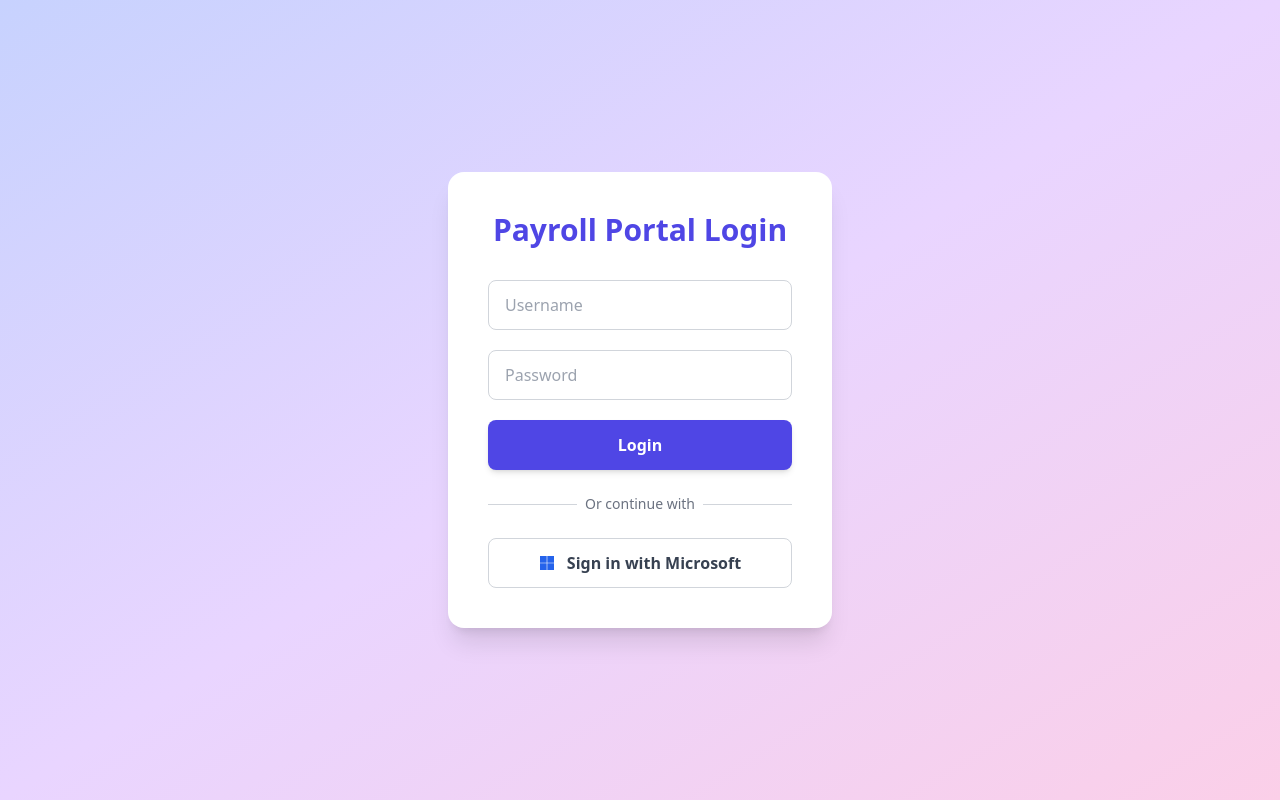
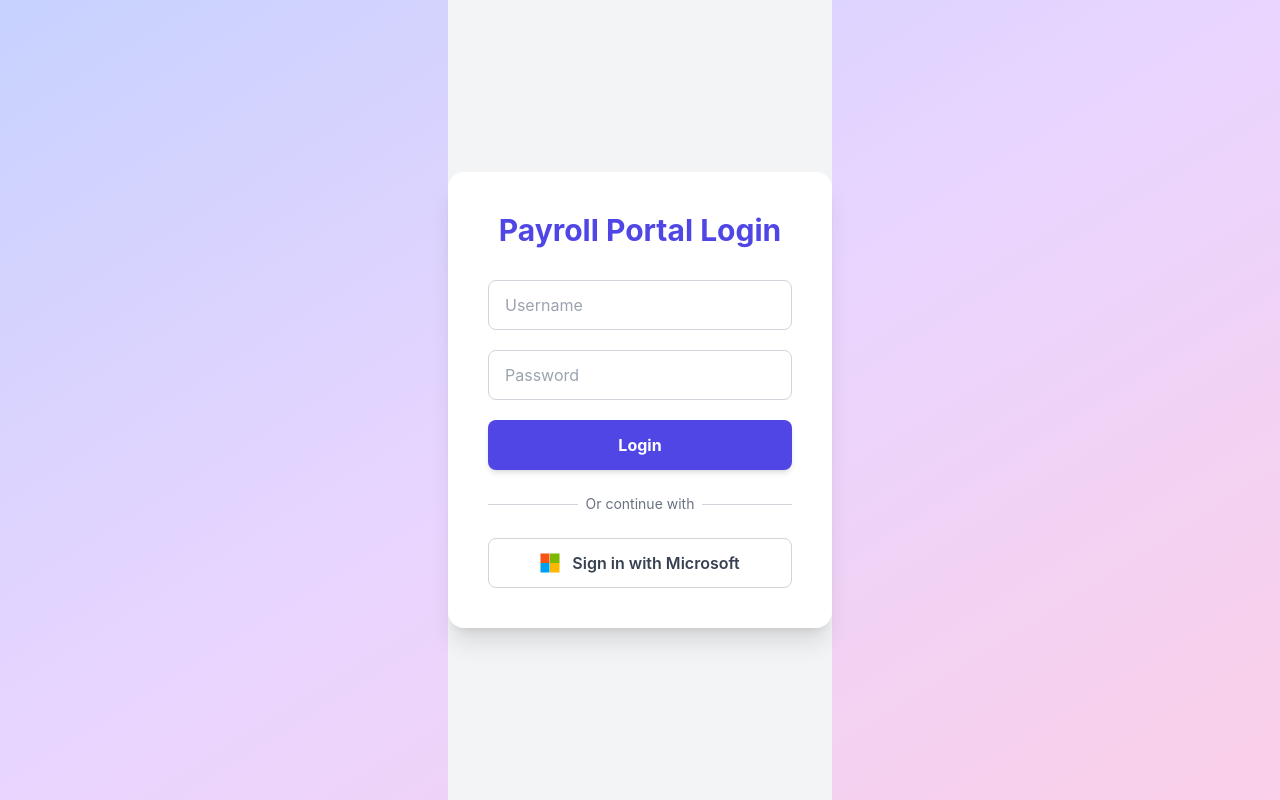
Before and after one commit to ManasLalwaniRev/SUMA_PYRL, a React (Vite) app: page / in a window 1280 px wide. Built offline with nearby package versions, Linux system fonts and the light colour scheme; no server answers.

Commit message:
Backend Fix

```diff
--- a/src/components/LoginPage.jsx
+++ b/src/components/LoginPage.jsx
@@ -1,9 +1,98 @@
-// src/components/LoginPage.jsx
+// // src/components/LoginPage.jsx
 
-import { useState } from 'react';
-import { FaMicrosoft } from 'react-icons/fa';
+// import { useState } from 'react';
+// import { FaMicrosoft } from 'react-icons/fa';
 
-export default function LoginPage({ onLogin }) {
+// export default function LoginPage({ onLogin }) {
+//   const [username, setUsername] = useState('');
+//   const [password, setPassword] = useState('');
+//   const [error, setError] = useState('');
+//   const [isLoading, setIsLoading] = useState(false);
+
+//   const handleSubmit = async (e) => {
+//     e.preventDefault();
+//     setIsLoading(true);
+//     setError('');
+
+//     try {
+//       await onLogin(username, password);
+//     } catch (err) {
+//       setError('Invalid username or password. Please try again.');
+//     } finally {
+//       setIsLoading(false);
+//     }
+//   };
+
+//   // This function will handle the redirect to the backend
+//   const handleMicrosoftLogin = () => {
+//   // window.location.href = 'http://localhost:5001/auth/microsoft';
+//   // window.location.href = 'https://suma-pyrl.vercel.app/auth/microsoft';
+//   window.location.href = 'https://suma-pyrl.onrender.com/auth/microsoft';
+//   };
+
+//   return (
+//     <div className="bg-white p-10 rounded-2xl shadow-xl w-full max-w-sm text-center">
+//       <h2 className="text-3xl font-bold mb-8 text-indigo-600">Payroll Portal Login</h2>
+//       <form onSubmit={handleSubmit} className="space-y-5">
+//         <input
+//           type="text"
+//           value={username}
+//           onChange={(e) => setUsername(e.target.value)}
+//           className="w-full px-4 py-3 border border-gray-300 rounded-lg focus:ring-2 focus:ring-indigo-400 focus:border-indigo-400 transition-all"
+//           placeholder="Username"
+//           required
+//         />
+//         <input
+//           type="password"
+//           value={password}
+//           onChange={(e) => setPassword(e.target.value)}
+//           className="w-full px-4 py-3 border border-gray-300 rounded-lg focus:ring-2 focus:ring-indigo-400 focus:border-indigo-400 transition-all"
+//           placeholder="Password"
+//           required
+//         />
+
+//         {error && (
+//           <p className="text-sm text-red-600 bg-red-50 p-3 rounded-lg">{error}</p>
+//         )}
+
+//         <button
+//           type="submit"
+//           disabled={isLoading}
+//           className="w-full bg-indigo-600 text-white font-bold py-3 px-4 rounded-lg hover:bg-indigo-700 transition-colors shadow-md disabled:bg-indigo-400 disabled:cursor-not-allowed"
+//         >
+//           {isLoading ? 'Signing In...' : 'Login'}
+//         </button>
+//       </form>
+
+//       <div className="relative my-6">
+//         <div className="absolute inset-0 flex items-center">
+//           <span className="w-full border-t border-gray-300" />
+//         </div>
+//         <div className="relative flex justify-center text-sm">
+//           <span className="bg-white px-2 text-gray-500">Or continue with</span>
+//         </div>
+//       </div>
+
+//       <div>
+//         <button
+//           onClick={handleMicrosoftLogin}
+//           className="w-full flex items-center justify-center gap-3 bg-white border border-gray-300 text-gray-700 font-semibold py-3 px-4 rounded-lg hover:bg-gray-100 transition-colors"
+//         >
+//           <FaMicrosoft className="text-blue-600" />
+//           Sign in with Microsoft
+//         </button>
+//       </div>
+//     </div>
+//   );
+// }
+
+
+
+import { useState, useEffect } from 'react';
+
+// This is the LoginPage component from your code, slightly refactored to be
+// a part of this single-file application.
+const LoginPage = ({ onLogin }) => {
   const [username, setUsername] = useState('');
   const [password, setPassword] = useState('');
   const [error, setError] = useState('');
@@ -23,11 +112,10 @@ export default function LoginPage({ onLogin }) {
     }
   };
 
-  // This function will handle the redirect to the backend
   const handleMicrosoftLogin = () => {
-  // window.location.href = 'http://localhost:5001/auth/microsoft';
-  // window.location.href = 'https://suma-pyrl.vercel.app/auth/microsoft';
-  window.location.href = 'https://suma-pyrl.onrender.com/auth/microsoft';
+    // This is the Microsoft login redirect, which we commented out in the backend.
+    // This button will not work with the updated backend code.
+    window.location.href = 'https://suma-pyrl.onrender.com/auth/microsoft';
   };
 
   return (
@@ -78,10 +166,100 @@ export default function LoginPage({ onLogin }) {
           onClick={handleMicrosoftLogin}
           className="w-full flex items-center justify-center gap-3 bg-white border border-gray-300 text-gray-700 font-semibold py-3 px-4 rounded-lg hover:bg-gray-100 transition-colors"
         >
-          <FaMicrosoft className="text-blue-600" />
+          {/* Replaced FaMicrosoft with a self-contained SVG for compatibility */}
+          <svg className="w-5 h-5" viewBox="0 0 21 21" xmlns="http://www.w3.org/2000/svg">
+            <path d="M.5 10.5h9.5V.5H.5v10z" fill="#f65314" />
+            <path d="M10.5 10.5h10V.5h-10v10z" fill="#7bba00" />
+            <path d="M.5 20.5h9.5V10.5H.5v10z" fill="#00a1f1" />
+            <path d="M10.5 20.5h10V10.5h-10v10z" fill="#ffb800" />
+          </svg>
           Sign in with Microsoft
         </button>
       </div>
     </div>
   );
-}
+};
+
+// Main application component
+const App = () => {
+  const [user, setUser] = useState(null);
+  const [isLoading, setIsLoading] = useState(true);
+
+  // Function to check if the user is already authenticated
+  const checkAuth = async () => {
+    try {
+      const response = await fetch('https://suma-pyrl.onrender.com/api/check-auth', {
+        method: 'GET',
+        headers: { 'Content-Type': 'application/json' },
+      });
+      if (response.ok) {
+        const userData = await response.json();
+        setUser(userData);
+      }
+    } catch (error) {
+      console.error('Auth check failed:', error);
+    } finally {
+      setIsLoading(false);
+    }
+  };
+
+  useEffect(() => {
+    checkAuth();
+  }, []);
+
+  // The onLogin function that gets passed to the LoginPage component.
+  // This is where the fetch call to the backend happens.
+  const handleLogin = async (username, password) => {
+    const response = await fetch('https://suma-pyrl.onrender.com/api/login', {
+      method: 'POST',
+      headers: { 'Content-Type': 'application/json' },
+      body: JSON.stringify({ username, password }),
+    });
+
+    if (!response.ok) {
+      // Throw an error if the login failed, so the component can catch it
+      // and display the error message.
+      throw new Error('Login failed');
+    }
+
+    const userData = await response.json();
+    setUser(userData);
+  };
+
+  // Render the appropriate view based on the user's authentication status
+  if (isLoading) {
+    return (
+      <div className="flex items-center justify-center min-h-screen bg-gray-100 font-[Inter]">
+        <div className="text-lg font-semibold text-gray-700">Loading...</div>
+      </div>
+    );
+  }
+
+  if (user) {
+    return (
+      <div className="flex flex-col items-center justify-center min-h-screen bg-gray-100 font-[Inter]">
+        <div className="bg-white p-10 rounded-2xl shadow-xl w-full max-w-sm text-center">
+          <h2 className="text-3xl font-bold mb-4 text-indigo-600">Welcome, {user.username}!</h2>
+          <p className="text-gray-600 mb-6">You are now logged in to the Payroll Portal.</p>
+          <div className="flex items-center justify-center mb-6">
+            <img src={user.avatarUrl} alt="User Avatar" className="w-24 h-24 rounded-full border-4 border-indigo-200" />
+          </div>
+          <button
+            onClick={() => setUser(null)} // Placeholder for a proper logout function
+            className="w-full bg-red-600 text-white font-bold py-3 px-4 rounded-lg hover:bg-red-700 transition-colors shadow-md"
+          >
+            Logout
+          </button>
+        </div>
+      </div>
+    );
+  }
+
+  return (
+    <div className="flex items-center justify-center min-h-screen bg-gray-100 font-[Inter]">
+      <LoginPage onLogin={handleLogin} />
+    </div>
+  );
+};
+
+export default App;
```
